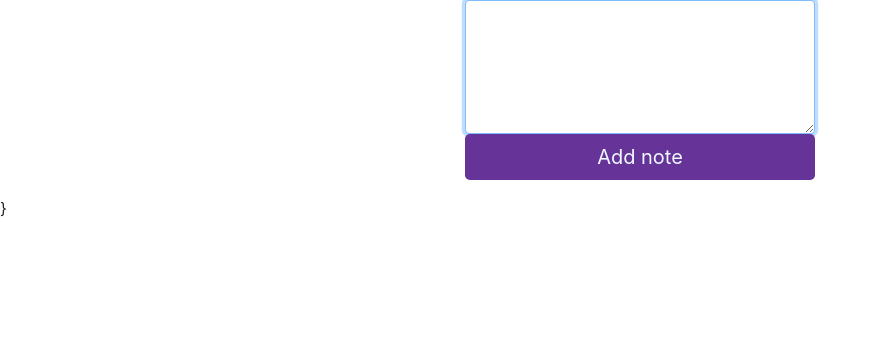
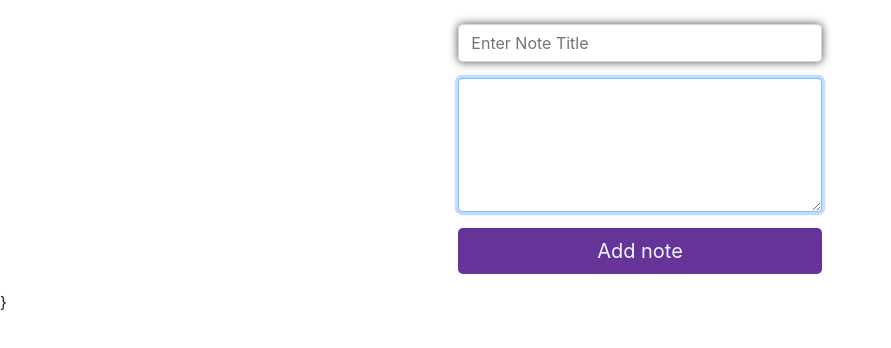
Before and after one commit to YonatanGott/NoteApp-React, a React (Create React App) app: page / in a window 1280 px wide. Shown: the top 348 px of the page, without its empty margins (0-891 px from the left). Built offline with nearby package versions, Linux system fonts and the light colour scheme.

Commit message:
Milestone 3

```diff
--- a/src/App.css
+++ b/src/App.css
@@ -3,6 +3,13 @@
 body {
   font-family: "Oswald", sans-serif;
   box-sizing: border-box;
+}
+.form-row{
+  margin-top: 1.5rem;
+}
+.input-title, .input-text{
+  margin-bottom: 1rem;
+  box-shadow: 0 0 10px;
 }
 #btn {
   background-color: rebeccapurple;
@@ -21,10 +28,16 @@ body {
   padding-left: 0.2rem;
   padding-right: 0.2rem;
   padding-bottom: 0.4rem;
+  overflow: auto;
+}
+.note-title{
+  font-weight: 600;
+  font-size: 1.7rem;
+  text-decoration: underline;
 }
 .card-text {
-  font-weight: 600;
-  font-size: 1.7rem;
+  font-weight: 500;
+  font-size: 1.4rem;
 }
 .card-body:hover {
   background-color: Lavender;
--- a/src/Reducer.js
+++ b/src/Reducer.js
@@ -3,7 +3,8 @@ export default function reducer(state, action) {
         case 'ADD_NOTE':
             const newNote = {
                 id: Date.now(),
-                text: action.payload
+                title: action.payload.title,
+                text: action.payload.value
             };
 
             const addedNotes = [...state.notes, newNote];
--- a/src/components/AddNote.js
+++ b/src/components/AddNote.js
@@ -5,6 +5,7 @@ import NotesContext from '../Context';
 export default function AddNote() {
     const { state, dispatch } = useContext(NotesContext);
     const [value, setValue] = useState('');
+    const [title, setTitle] = useState('');
 
     let ref = useRef();
 
@@ -16,22 +17,34 @@ export default function AddNote() {
         setValue(event.target.value);
     };
 
+    const handleChangeTitle = event =>{
+        setTitle(event.target.value);
+    }
+
     const handleSubmit = event => {
         event.preventDefault();
         if (value.trim() === '') {
             alert('Cannot add a blank note');
         } else {
-            dispatch({ type: 'ADD_NOTE', payload: value });
+            dispatch({ type: 'ADD_NOTE', payload: {value: value, title: title} });
             setValue('');
+            setTitle('');
         }
     };
 
     return (
-        <div className="row justify-content-md-center">
-            <div className="col-md-4 col">
+        <div className="row justify-content-md-center form-row">
+            <div className="col-md-4 form-col">
                 <form className="form-group" onSubmit={handleSubmit} action=''>
+                    <input
+                    className="input-title form-control"
+                    type="text"
+                    placeholder="Enter Note Title"
+                    onChange={handleChangeTitle}
+                    value={title}
+                    />
                     <textarea
-                        className="form-control"
+                        className="form-control input-text"
                         type="text"
                         rows="5"
                         name="note"
--- a/src/components/Note.js
+++ b/src/components/Note.js
@@ -24,6 +24,7 @@ export default function Note({ note }) {
                         }}
                     />
                 </div>
+                    <h4 className="note-title">{note.title}</h4>
                 <p className="card-text">{note.text}</p>
             </div>
         </div>
```
